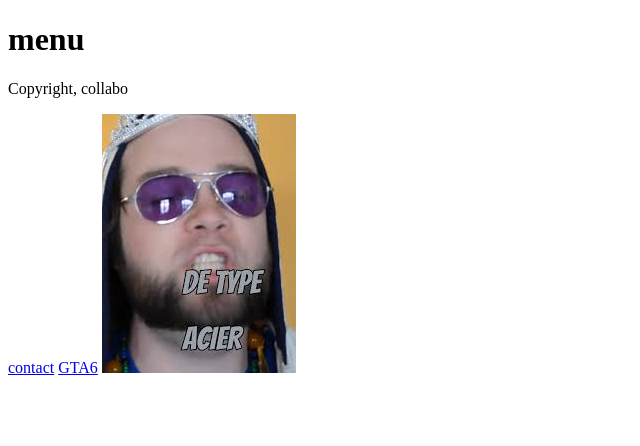
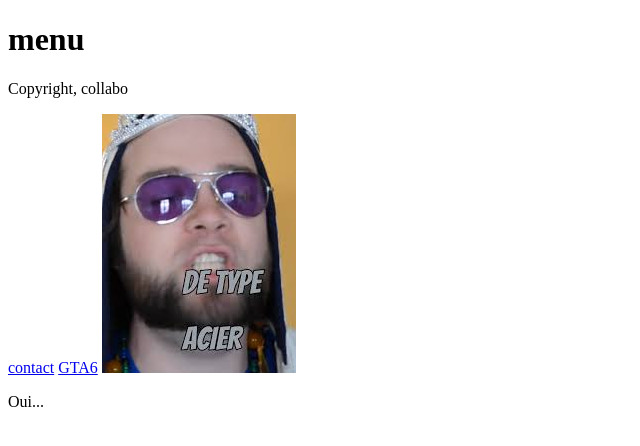
Before and after one commit to Infinyblood1/TD-Qualite-du-Code, a plain HTML site: page index.html in a window 1280 px wide. Shown: the full height of the page, 0-640 px from the left. Drawn offline with Linux system fonts and the light colour scheme.

```diff
--- a/index.html
+++ b/index.html
@@ -17,5 +17,6 @@
     <a href="contact.html"> contact</a>
     <a href="gta6.html"> GTA6</a>
     <img src="img/acier_galvanisé.jpeg" alt="Pokemon">
+    <p>Oui...</p>
 </body>
 </html>
```
